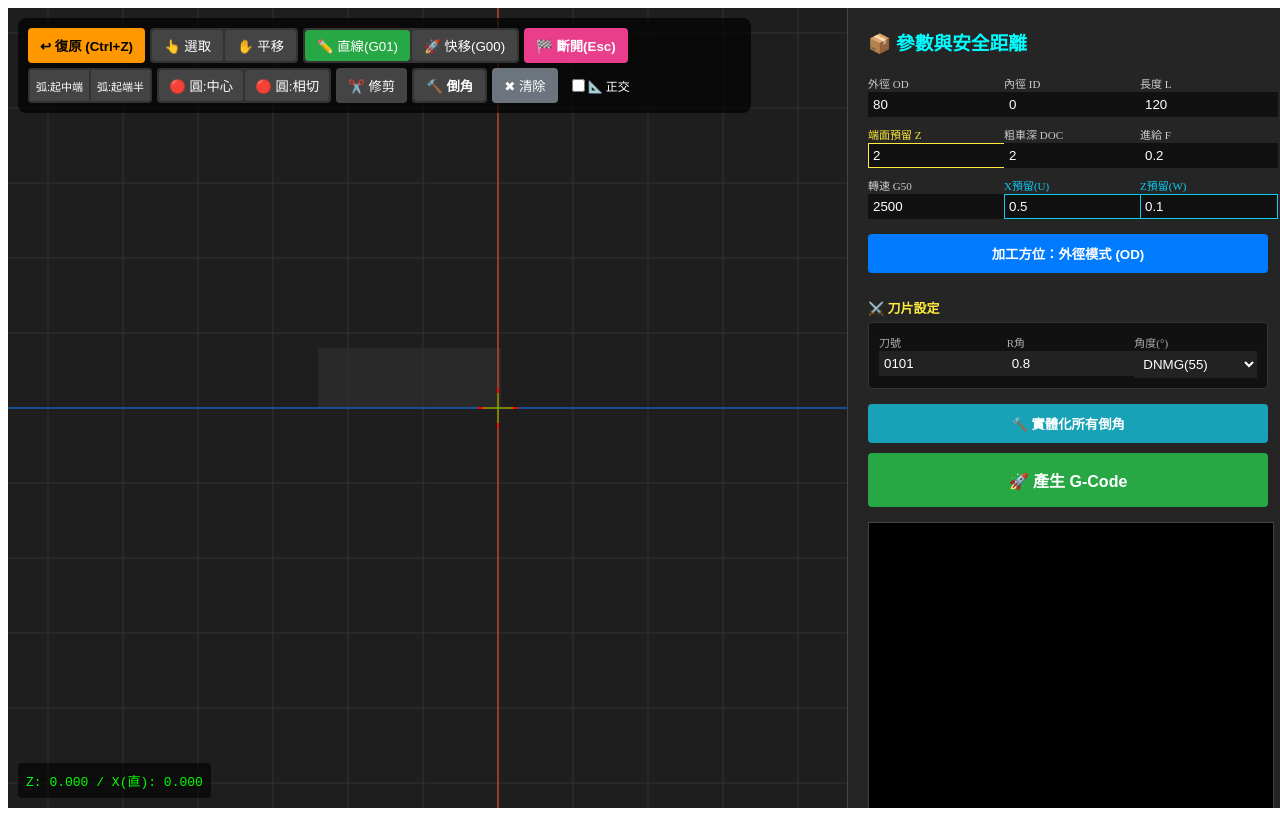
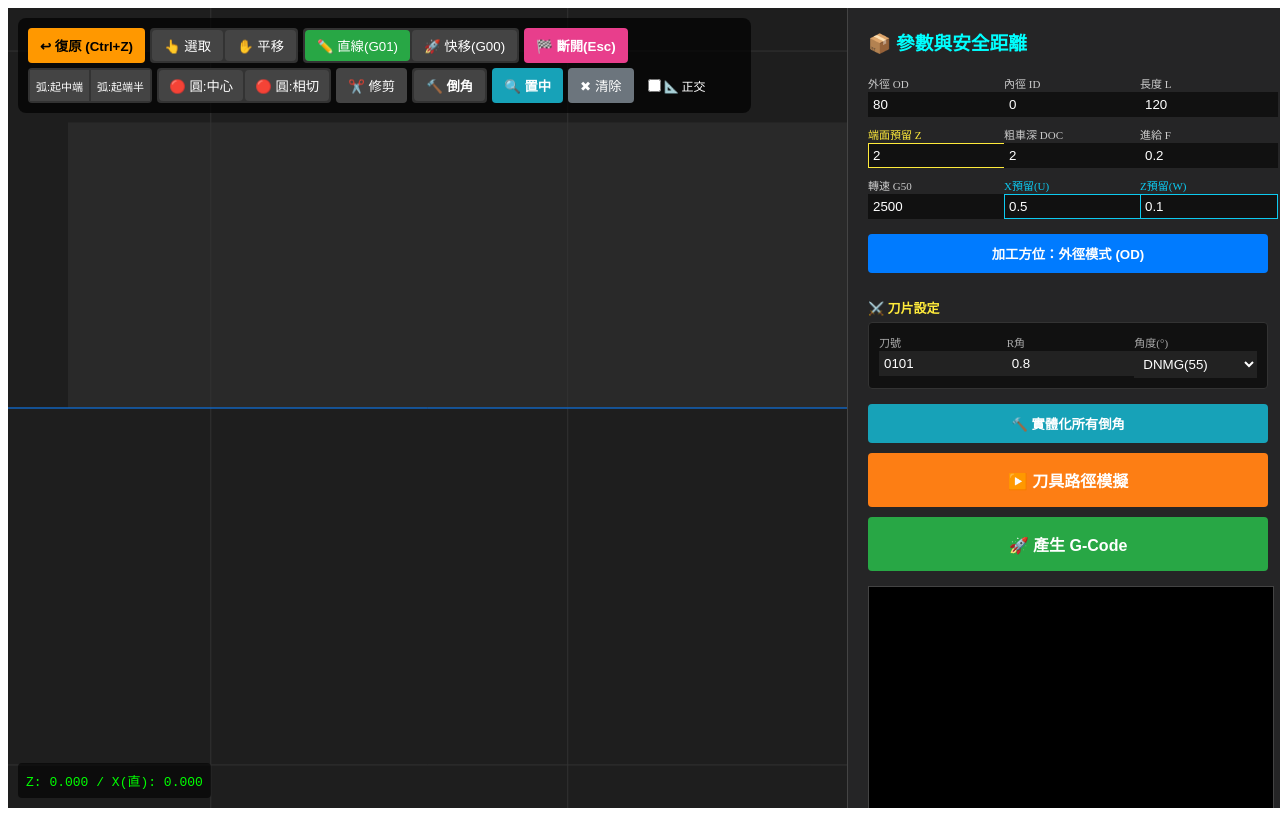
Before and after one commit to SJJ-rd/interesting-banzai-mhdj83, a React (Create React App) app: page / in a window 1280 px wide. Built offline with nearby package versions, Linux system fonts and the light colour scheme.

Commit message:
Update App.js

```diff
--- a/src/App.js
+++ b/src/App.js
@@ -1,6 +1,5 @@
 import React, { useEffect, useRef, useState, useMemo } from "react";
 
-// ✅ 搬移到這裡：檔案最頂端，全域可用
 const checkIntersect = (p1, p2, p3, p4, isTrimMode = false) => {
   const den = (p4.y - p3.y) * (p2.x - p1.x) - (p4.x - p3.x) * (p2.y - p1.y);
   if (Math.abs(den) < 1e-10) return null;
@@ -153,13 +152,12 @@ const CncWorkspace = () => {
           const pB_x = pt.x + v2.x * d,
             pB_y = pt.y + v2.y * d;
 
-          // 🔥 修正：計算出角度差，強制讓 Canvas 走小於 180 度的「最短路徑」
           const startAngle = Math.atan2(pA.y - cy, pA.x - cx);
           const endAngle = Math.atan2(pB_y - cy, pB_x - cx);
           let diff = endAngle - startAngle;
           while (diff > Math.PI) diff -= 2 * Math.PI;
           while (diff < -Math.PI) diff += 2 * Math.PI;
-          const drawCCW = diff < 0; // true 代表畫布需逆時針繪圖
+          const drawCCW = diff < 0;
 
           res.push(pA, {
             x: pB_x,
@@ -167,7 +165,7 @@ const CncWorkspace = () => {
             type: "arc",
             radius: r,
             ccw,
-            drawCCW, // 🔥 將這個繪圖專用參數傳遞下去
+            drawCCW,
             cx,
             cy,
             startAngle,
@@ -341,6 +339,51 @@ const CncWorkspace = () => {
     );
   };
 
+  // 🔥 新增：一鍵置中 (Zoom to fit)
+  const handleZoomToFit = () => {
+    const canvas = canvasRef.current;
+    if (!canvas || !canvas.parentElement) return;
+
+    const pWidth = canvas.parentElement.clientWidth;
+    const pHeight = canvas.parentElement.clientHeight;
+
+    // 先用素材大小當作基本邊界
+    let minX = -stock.length;
+    let maxX = Number(stock.face) || 0;
+    let minY = -stock.od / 2;
+    let maxY = stock.od / 2;
+
+    // 將所有繪製的路徑點也考慮進邊界中
+    paths.forEach((p) => {
+      if (!p.points) return;
+      p.points.forEach((pt) => {
+        if (pt.x < minX) minX = pt.x;
+        if (pt.x > maxX) maxX = pt.x;
+        if (pt.y < minY) minY = pt.y;
+        if (pt.y > maxY) maxY = pt.y;
+      });
+    });
+
+    // 加上一些四周的 Padding
+    const padding = 60;
+    const boxWidth = maxX - minX || 1;
+    const boxHeight = maxY - minY || 1;
+
+    // 計算符合長寬的最佳縮放比例
+    const zoomX = (pWidth - padding * 2) / boxWidth;
+    const zoomY = (pHeight - padding * 2) / boxHeight;
+    const newZoom = Math.max(0.01, Math.min(zoomX, zoomY, 150));
+
+    // 計算邊界中心點
+    const cx = (minX + maxX) / 2;
+    const cy = (minY + maxY) / 2;
+
+    // 調整攝影機
+    cameraRef.current.zoom = newZoom;
+    cameraRef.current.x = pWidth / 2 - cx * newZoom;
+    cameraRef.current.y = pHeight / 2 - cy * newZoom;
+  };
+
   const genGCode = () => {
     if (!activePath || !activePath.points || activePath.points.length < 2) {
       alert("請畫出或選定一條包含2點以上的加工路徑！");
@@ -371,10 +414,17 @@ const CncWorkspace = () => {
   };
 
   const startSimulation = () => {
-    if (!activeCompPts || activeCompPts.length < 2) {
-      alert("請選擇加工路徑！");
+    // 再次點擊模擬可以取消
+    if (interactionRef.current.sim.active) {
+      interactionRef.current.sim.active = false;
       return;
     }
+
+    if (!activeCompPts || activeCompPts.length < 2) {
+      alert("請選擇一條欲模擬的加工路徑（可使用選取工具點擊綠色線條）！");
+      return;
+    }
+
     let sPts = [];
     const safeZ = Math.max(activeCompPts[0].x, stock.face) + cam.safeDist;
     const startDia = isInner ? stock.id : stock.od;
@@ -426,6 +476,8 @@ const CncWorkspace = () => {
     sPts.push({ x: safeZ, y: activeCompPts[0].y, type: "G00" });
     activeCompPts.forEach((pt) => sPts.push({ ...pt, type: pt.type || "G01" }));
     sPts.push({ x: safeZ, y: safeY, type: "G00" });
+
+    // 將計算好的路徑點放進去，並啟動模擬
     interactionRef.current.sim = { active: true, progress: 0, pts: sPts };
   };
 
@@ -435,6 +487,12 @@ const CncWorkspace = () => {
     if (!canvas) return;
     const ctx = canvas.getContext("2d");
     let animationFrameId;
+
+    // 初始渲染時執行一次置中
+    if (paths.length === 0 && stock.od > 0 && stock.length > 0 && !interactionRef.current.initialZoomed) {
+      handleZoomToFit();
+      interactionRef.current.initialZoomed = true;
+    }
 
     const render = () => {
       canvas.width = canvas.parentElement.clientWidth;
@@ -498,7 +556,6 @@ const CncWorkspace = () => {
           if (!pt || typeof pt.x === "undefined" || typeof pt.y === "undefined")
             return;
 
-          // 🔥 修正：繪圖路線優先使用最短路徑方向
           if (i === 0) ctx.moveTo(pt.x, pt.y);
           else if (pt.type === "arc")
             ctx.arc(
@@ -533,7 +590,6 @@ const CncWorkspace = () => {
             )
               return;
 
-            // 🔥 修正：刀補的繪圖路線也優先使用最短路徑方向
             if (i === 0) ctx.moveTo(pt.x, pt.y);
             else if (pt.type === "arc" && pt.radius)
               ctx.arc(
@@ -1509,6 +1565,22 @@ const CncWorkspace = () => {
             )}
           </div>
 
+          {/* 🔥 新增：一鍵置中按鈕 */}
+          <button
+            onClick={handleZoomToFit}
+            style={{
+              background: "#17a2b8",
+              color: "#fff",
+              border: "none",
+              padding: "6px 12px",
+              borderRadius: "4px",
+              cursor: "pointer",
+              fontWeight: "bold",
+            }}
+          >
+            🔍 置中
+          </button>
+
           <button
             onClick={() => {
               saveState();
@@ -1850,10 +1922,31 @@ const CncWorkspace = () => {
             borderRadius: "4px",
             marginBottom: "10px",
             fontWeight: "bold",
+            cursor: "pointer",
           }}
         >
           🔨 實體化所有倒角
         </button>
+
+        {/* 🔥 新增：呼叫刀具路徑模擬的按鈕 */}
+        <button
+          onClick={startSimulation}
+          style={{
+            width: "100%",
+            padding: "15px",
+            background: "#fd7e14",
+            color: "white",
+            border: "none",
+            borderRadius: "4px",
+            marginBottom: "10px",
+            fontWeight: "bold",
+            fontSize: "16px",
+            cursor: "pointer",
+          }}
+        >
+          ▶️ 刀具路徑模擬
+        </button>
+
         <button
           onClick={genGCode}
           style={{
@@ -1865,6 +1958,7 @@ const CncWorkspace = () => {
             borderRadius: "4px",
             fontWeight: "bold",
             fontSize: "16px",
+            cursor: "pointer",
           }}
         >
           🚀 產生 G-Code
```
